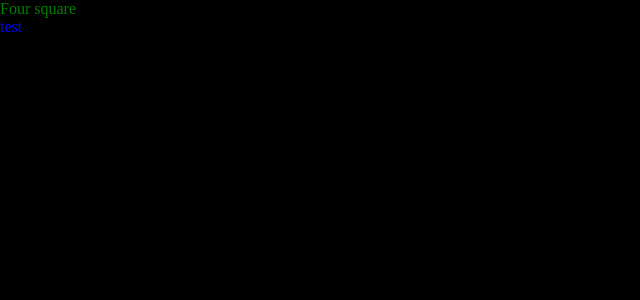
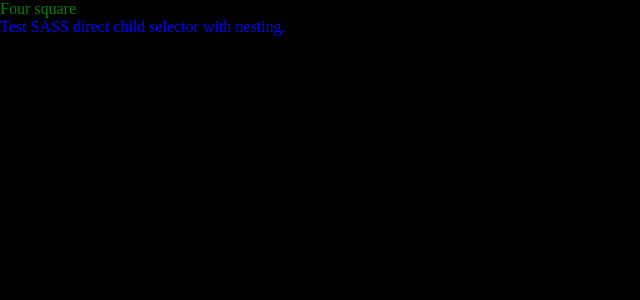
Before and after one commit to damienwuterich/four-square, a React (Create React App) app: page / in a window 1280 px wide. Shown: the top 300 px of the page, without its empty margins (0-640 px from the left). Built offline with nearby package versions, Linux system fonts and the light colour scheme.

Commit message:
Publish SASS test

```diff
--- a/src/App.js
+++ b/src/App.js
@@ -4,7 +4,7 @@ export default function App() {
   return (
     <div className="App">
       Four square
-      <div className="test">test</div>
+      <div className="test">Test SASS direct child selector with nesting.</div>
     </div>
   );
 }
```
Also changed, not shown: 11 other files (tests, documents, lock files or other folders).
